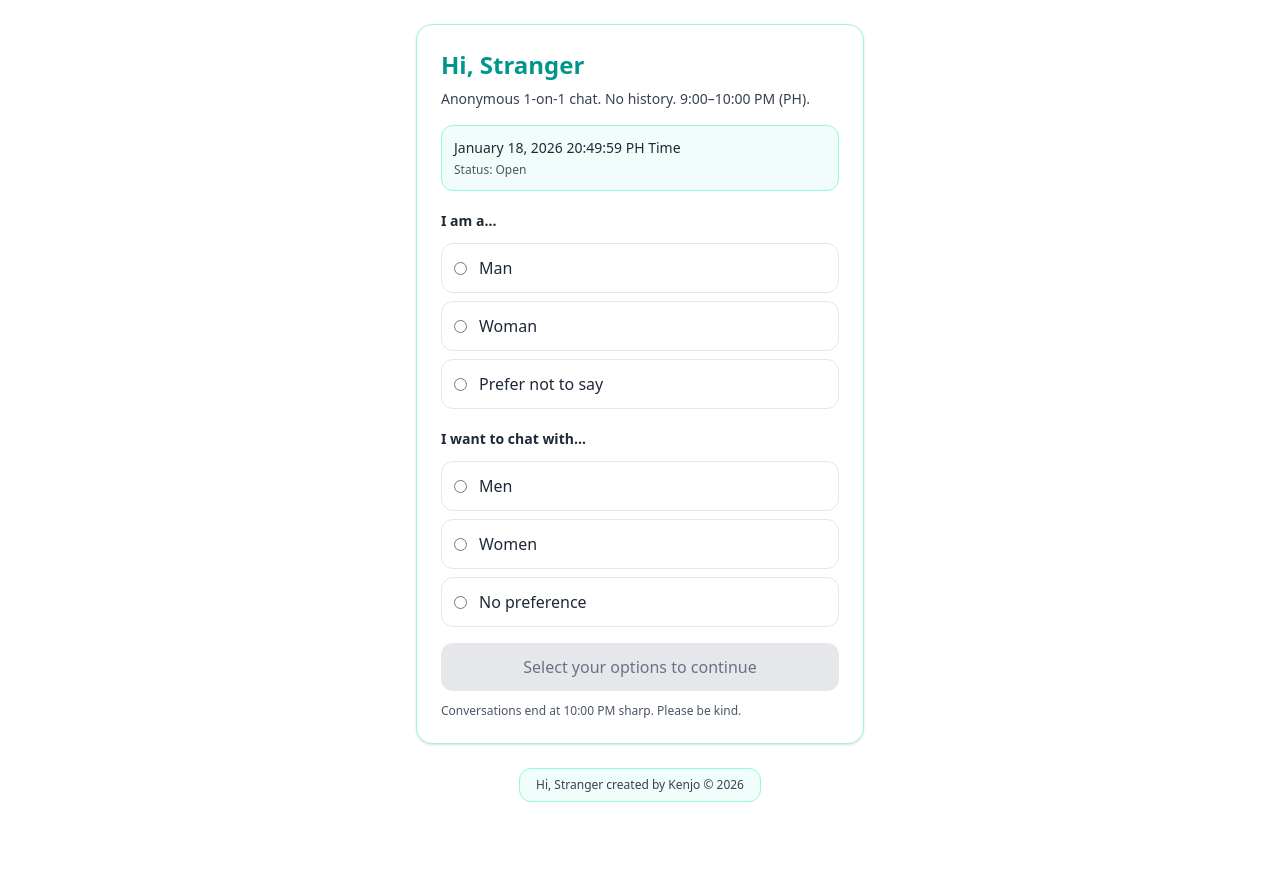
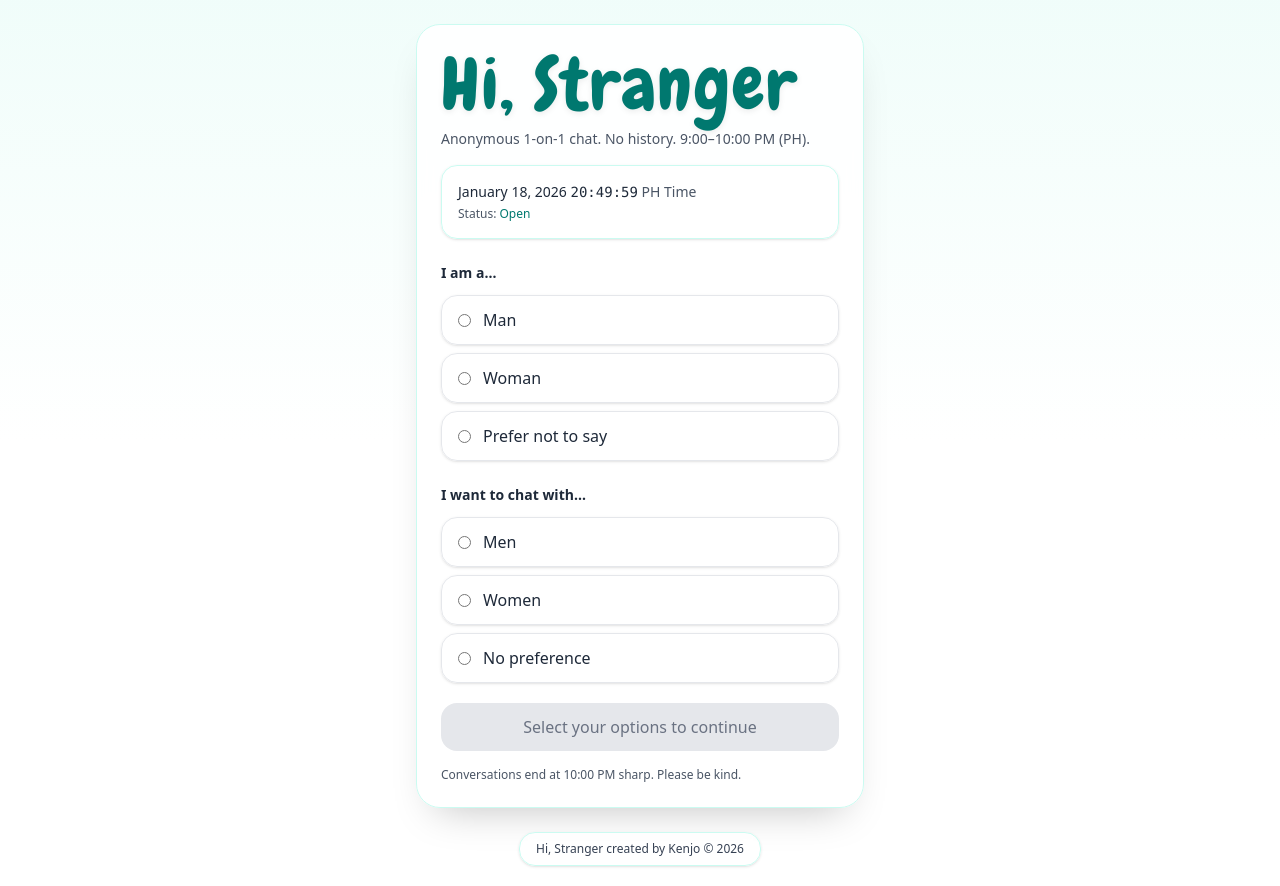
Before and after one commit to kenjoalforque-beep/hi-stranger-davao, a Next.js app: page / in a window 1280 px wide. Before the commit the page ends 818 px from the top, so only its background shows below. Built offline with nearby package versions, Linux system fonts and the light colour scheme.

Commit message:
Prep for deploy

```diff
--- a/app/layout.tsx
+++ b/app/layout.tsx
@@ -1,5 +1,13 @@
+import { Chewy } from "next/font/google";
+
 import type { Metadata } from "next";
 import "./globals.css";
+
+const chewy = Chewy({
+  subsets: ["latin"],
+  weight: "400",
+  variable: "--font-chewy",
+});
 
 export const metadata: Metadata = {
   title: "Hi, Stranger",
@@ -12,7 +20,7 @@ export default function RootLayout({
   children: React.ReactNode;
 }) {
   return (
-    <html lang="en">
+    <html lang="en" className={chewy.variable}>
       <body>{children}</body>
     </html>
   );
--- a/app/page.tsx
+++ b/app/page.tsx
@@ -47,9 +47,10 @@ export default function Page() {
   const [phTime, setPhTime] = useState("--:--:--");
   const [status, setStatus] = useState<Status>("open");
 
-
   const [iAm, setIAm] = useState<"man" | "woman" | "unspecified" | null>(null);
-  const [lookingFor, setLookingFor] = useState<"men" | "women" | "any" | null>(null);
+  const [lookingFor, setLookingFor] = useState<"men" | "women" | "any" | null>(
+    null
+  );
 
   const [joining, setJoining] = useState(false);
   const [joinError, setJoinError] = useState<string | null>(null);
@@ -81,7 +82,7 @@ export default function Page() {
 
     return () => {
       clearInterval(clock);
-    //  clearInterval(poll);
+      // clearInterval(poll);
     };
   }, []);
 
@@ -100,7 +101,6 @@ export default function Page() {
           return t;
         })();
 
-
       const res = await fetch("/api/join", {
         method: "POST",
         headers: { "Content-Type": "application/json" },
@@ -111,7 +111,6 @@ const res = await fetch("/api/join", {
           user_token, // ✅ ADD THIS
         }),
       });
-
 
       const data = await res.json().catch(() => null);
 
@@ -135,7 +134,6 @@ const res = await fetch("/api/join", {
       sessionStorage.setItem("lookingFor", String(lookingFor));
 
       window.location.href = `/wait?qid=${data.queue_id}`;
-
     } catch {
       setJoinError("Something blocked the request. Please try again.");
     } finally {
@@ -143,21 +141,45 @@ const res = await fetch("/api/join", {
     }
   }
 
+  const optionClass =
+    "flex items-center gap-3 rounded-2xl border border-gray-200 bg-white/70 backdrop-blur px-4 py-3 shadow-sm hover:shadow-md hover:border-teal-300 hover:bg-white transition";
+
   return (
-    <main className="min-h-screen bg-white flex flex-col">
+    <main className="min-h-screen bg-gradient-to-b from-teal-50 via-white to-white flex flex-col">
       {/* CENTER CONTENT */}
       <div className="flex-1 flex items-center justify-center p-6">
-        <div className="w-full max-w-md rounded-2xl border border-teal-200 bg-white p-6 shadow-sm">
-          <h1 className="text-2xl font-semibold text-teal-600">Hi, Stranger</h1>
+        <div className="w-full max-w-md rounded-3xl bg-white/90 backdrop-blur border border-teal-100 shadow-[0_20px_40px_-20px_rgba(0,0,0,0.25)] p-6">
+          {/* Logo / App name */}
+          <h1
+  className="font-normal text-teal-700 leading-none tracking-wide"
+  style={{
+    fontFamily: "var(--font-chewy)",
+    fontSize: "clamp(3rem, 9vw, 4.5rem)",
+    textShadow: "0 2px 6px rgba(0,0,0,0.08)",
+  }}
+>
+  Hi, Stranger
+</h1>
 
-          <p className="mt-2 text-sm text-gray-700">
+
+
+
+
+          <p className="mt-2 text-sm text-gray-600">
             Anonymous 1-on-1 chat. No history. 9:00–10:00 PM (PH).
           </p>
 
-          <div className="mt-4 rounded-xl border border-teal-200 bg-teal-50 p-3 text-sm text-gray-800">
-            {phDate} {phTime} PH Time
+          {/* Time / status card */}
+          <div className="mt-4 rounded-2xl border border-teal-100 bg-white/70 backdrop-blur p-4 shadow-sm">
+            <div className="text-sm text-gray-800">
+              <span className="font-medium">{phDate}</span>{" "}
+              <span className="font-mono">{phTime}</span>{" "}
+              <span className="text-gray-600">PH Time</span>
+            </div>
+
             <div className="mt-1 text-xs text-gray-600">
               Status:{" "}
+              <span className="font-medium text-teal-700">
                 {status === "open"
                   ? "Open"
                   : status === "entry_closed"
@@ -165,86 +187,95 @@ const res = await fetch("/api/join", {
                   : status === "matching_closed"
                   ? "Matching closed"
                   : "Closed"}
+              </span>
             </div>
           </div>
 
-          <p className="mt-5 text-sm font-semibold text-gray-800">I am a…</p>
+          {/* Selections */}
+          <p className="mt-6 text-sm font-semibold text-gray-800">I am a…</p>
 
           <div className="mt-3 space-y-2">
-            <label className="flex items-center gap-3 rounded-xl border border-gray-200 p-3 hover:bg-teal-50 transition">
+            <label className={optionClass}>
               <input
                 type="radio"
                 name="iam"
                 disabled={status !== "open" || joining}
                 onChange={() => setIAm("man")}
+                className="accent-teal-600"
               />
               <span className="text-gray-800">Man</span>
             </label>
 
-            <label className="flex items-center gap-3 rounded-xl border border-gray-200 p-3 hover:bg-teal-50 transition">
+            <label className={optionClass}>
               <input
                 type="radio"
                 name="iam"
                 disabled={status !== "open" || joining}
                 onChange={() => setIAm("woman")}
+                className="accent-teal-600"
               />
               <span className="text-gray-800">Woman</span>
             </label>
 
-            <label className="flex items-center gap-3 rounded-xl border border-gray-200 p-3 hover:bg-teal-50 transition">
+            <label className={optionClass}>
               <input
                 type="radio"
                 name="iam"
                 disabled={status !== "open" || joining}
                 onChange={() => setIAm("unspecified")}
+                className="accent-teal-600"
               />
               <span className="text-gray-800">Prefer not to say</span>
             </label>
           </div>
 
-          <p className="mt-5 text-sm font-semibold text-gray-800">
+          <p className="mt-6 text-sm font-semibold text-gray-800">
             I want to chat with…
           </p>
 
           <div className="mt-3 space-y-2">
-            <label className="flex items-center gap-3 rounded-xl border border-gray-200 p-3 hover:bg-teal-50 transition">
+            <label className={optionClass}>
               <input
                 type="radio"
                 name="lookingFor"
                 disabled={status !== "open" || joining}
                 onChange={() => setLookingFor("men")}
+                className="accent-teal-600"
               />
               <span className="text-gray-800">Men</span>
             </label>
 
-            <label className="flex items-center gap-3 rounded-xl border border-gray-200 p-3 hover:bg-teal-50 transition">
+            <label className={optionClass}>
               <input
                 type="radio"
                 name="lookingFor"
                 disabled={status !== "open" || joining}
                 onChange={() => setLookingFor("women")}
+                className="accent-teal-600"
               />
               <span className="text-gray-800">Women</span>
             </label>
 
-            <label className="flex items-center gap-3 rounded-xl border border-gray-200 p-3 hover:bg-teal-50 transition">
+            <label className={optionClass}>
               <input
                 type="radio"
                 name="lookingFor"
                 disabled={status !== "open" || joining}
                 onChange={() => setLookingFor("any")}
+                className="accent-teal-600"
               />
               <span className="text-gray-800">No preference</span>
             </label>
           </div>
 
+          {/* CTA */}
           <button
             disabled={!ready || joining}
             onClick={handleJoin}
             className={
               ready && !joining
-                ? "mt-4 w-full rounded-xl bg-teal-600 py-3 font-medium text-white hover:bg-teal-700 transition"
-                : "mt-4 w-full rounded-xl bg-gray-200 py-3 font-medium text-gray-500 cursor-not-allowed"
+                ? "mt-5 w-full rounded-2xl bg-gradient-to-br from-teal-500 to-teal-600 py-3 text-white font-medium shadow-md hover:shadow-lg active:scale-[0.98] transition"
+                : "mt-5 w-full rounded-2xl bg-gray-200 py-3 font-medium text-gray-500 cursor-not-allowed"
             }
           >
             {joining
@@ -260,21 +291,22 @@ const res = await fetch("/api/join", {
               : "Come back at 9:00 PM"}
           </button>
 
+          {/* Error */}
           {joinError ? (
-            <div className="mt-3 rounded-xl border border-red-200 bg-red-50 p-3 text-sm text-red-700">
+            <div className="mt-3 rounded-2xl border border-red-200 bg-red-50 p-3 text-sm text-red-700">
               {joinError}
             </div>
           ) : null}
 
-          <p className="mt-3 text-xs text-gray-600">
+          <p className="mt-4 text-xs text-gray-600">
             Conversations end at 10:00 PM sharp. Please be kind.
           </p>
         </div>
       </div>
 
       {/* TRUE FOOTER */}
-      <footer className="pb-4 flex justify-center">
-        <div className="rounded-xl border border-teal-200 bg-teal-50 px-4 py-2 text-xs text-gray-700">
+      <footer className="pb-5 flex justify-center">
+        <div className="rounded-2xl border border-teal-100 bg-white/70 backdrop-blur px-4 py-2 text-xs text-gray-700 shadow-sm">
           Hi, Stranger created by Kenjo © 2026
         </div>
       </footer>
--- a/app/room/[id]/page.tsx
+++ b/app/room/[id]/page.tsx
@@ -12,18 +12,14 @@ type ChatMsg = {
 };
 
 function uuid() {
-  // Prefer native UUID when available
   if (typeof crypto !== "undefined" && "randomUUID" in crypto) {
     // @ts-ignore
     return crypto.randomUUID();
   }
 
-  // RFC4122 v4 fallback using getRandomValues (still a REAL UUID)
   if (typeof crypto !== "undefined" && "getRandomValues" in crypto) {
     const bytes = new Uint8Array(16);
     crypto.getRandomValues(bytes);
-
-    // Set version (4) and variant (10)
     bytes[6] = (bytes[6] & 0x0f) | 0x40;
     bytes[8] = (bytes[8] & 0x3f) | 0x80;
 
@@ -44,7 +40,6 @@ function uuid() {
     );
   }
 
-  // Very old browsers only (shouldn't happen on modern phones)
   return "00000000-0000-4000-8000-000000000000";
 }
 
@@ -55,14 +50,12 @@ function getUserToken() {
   const isUuid = (v: any) =>
     typeof v === "string" && /^[0-9a-fA-F-]{36}$/.test(v);
 
-  // ✅ If token exists but is BAD (like "x_..."), regenerate it
   if (existing && isUuid(existing)) return existing;
 
   const t = uuid();
   sessionStorage.setItem(key, t);
   return t;
 }
-
 
 export default function RoomPage() {
   const params = useParams<{ id: string }>();
@@ -89,27 +82,57 @@ export default function RoomPage() {
   const otherTypingTimer = useRef<any>(null);
   const myTypingTimer = useRef<any>(null);
 
-  // Auto-scroll anchor
   const bottomRef = useRef<HTMLDivElement | null>(null);
+  const taRef = useRef<HTMLTextAreaElement | null>(null);
 
-  // textarea autosize (max 3 lines)
-  const taRef = useRef<HTMLTextAreaElement | null>(null);
+  // --- NEW: local message persistence (refresh-safe, cleared only on End Chat) ---
+  const storageKey = useMemo(() => (roomId ? `hs_chat_${roomId}` : ""), [roomId]);
+
+  // Restore on room load
+  useEffect(() => {
+    if (!roomId) return;
+    try {
+      const saved = sessionStorage.getItem(storageKey);
+      if (saved) {
+        const parsed = JSON.parse(saved);
+        if (Array.isArray(parsed)) setMessages(parsed as ChatMsg[]);
+      }
+    } catch {
+      // ignore corrupted cache
+    }
+    // eslint-disable-next-line react-hooks/exhaustive-deps
+  }, [roomId]);
+
+  // Save whenever messages change
+  useEffect(() => {
+    if (!roomId) return;
+    try {
+      sessionStorage.setItem(storageKey, JSON.stringify(messages));
+    } catch {
+      // ignore quota / private mode issues
+    }
+  }, [messages, roomId, storageKey]);
+
+  function clearLocalHistory() {
+    if (!roomId) return;
+    try {
+      sessionStorage.removeItem(storageKey);
+    } catch {}
+  }
+  // ---------------------------------------------------------------------------
 
   function autosizeTextarea() {
     const el = taRef.current;
     if (!el) return;
-
     el.style.height = "auto";
-    const maxPx = 96; // ~3 lines depending on padding/font
-    el.style.height = Math.min(el.scrollHeight, maxPx) + "px";
+    el.style.height = Math.min(el.scrollHeight, 96) + "px";
   }
 
-  // Auto-scroll when message count changes
   useEffect(() => {
     bottomRef.current?.scrollIntoView({ behavior: "smooth", block: "end" });
   }, [messages.length]);
 
-  // Realtime: messages + typing + end
+  // ====== REALTIME LOGIC (UNCHANGED) ======
   useEffect(() => {
     if (!roomId) return;
 
@@ -139,7 +162,6 @@ export default function RoomPage() {
       if (!p?.from || p.from === userToken) return;
 
       setOtherTyping(Boolean(p.typing));
-
       if (otherTypingTimer.current) clearTimeout(otherTypingTimer.current);
       if (p.typing) {
         otherTypingTimer.current = setTimeout(
@@ -149,7 +171,9 @@ export default function RoomPage() {
       }
     });
 
+    // Other user ended -> clear local history too (end is the only wipe trigger)
     ch.on("broadcast", { event: "end" }, () => {
+      clearLocalHistory();
       setEndedReason("other");
       setEnded(true);
     });
@@ -167,9 +191,10 @@ export default function RoomPage() {
       if (otherTypingTimer.current) clearTimeout(otherTypingTimer.current);
       if (myTypingTimer.current) clearTimeout(myTypingTimer.current);
     };
+    // eslint-disable-next-line react-hooks/exhaustive-deps
   }, [roomId, channelName, userToken]);
 
-  // DB watch: if ended_at is set, show ended screen
+  // DB watch: if ended_at is set, show ended screen (and clear local history)
   useEffect(() => {
     if (!roomId) return;
 
@@ -182,6 +207,7 @@ export default function RoomPage() {
           .maybeSingle();
 
         if (data?.ended_at) {
+          clearLocalHistory();
           setEndedReason("system");
           setEnded(true);
         }
@@ -189,6 +215,7 @@ export default function RoomPage() {
     }, 2000);
 
     return () => clearInterval(interval);
+    // eslint-disable-next-line react-hooks/exhaustive-deps
   }, [roomId]);
 
   // Load tonight's remaining self-end limit
@@ -271,7 +298,6 @@ export default function RoomPage() {
 
       const data = await res.json().catch(() => null);
 
-    // ✅ Show the real reason on screen (for debugging)
       if (!res.ok || !data?.ok) {
         const apiErr =
           data?.error || data?.message || data?.details || "unknown_error";
@@ -298,7 +324,9 @@ export default function RoomPage() {
       const left = Math.max(0, 2 - count);
       setEndsLeft(left);
 
-    // Notify other user immediately
+      // ✅ Clear local history ONLY when chat ends
+      clearLocalHistory();
+
       const ch = chRef.current;
       if (ch) {
         await ch.send({
@@ -317,8 +345,7 @@ export default function RoomPage() {
     }
   }
 
-
-  // End screen
+  // ====== END SCREEN (UI ONLY) ======
   if (ended) {
     const subtitle =
       endedReason === "you"
@@ -328,92 +355,81 @@ export default function RoomPage() {
         : "This chat has ended.";
 
     return (
-      <main className="h-[100dvh] bg-white flex flex-col">
-        <div className="flex-1 flex items-center justify-center p-3">
-          <div className="w-full max-w-md rounded-2xl border border-teal-200 bg-white shadow-sm overflow-hidden p-6">
-            <h1 className="text-2xl font-semibold text-teal-700">
-              Your chat has ended.
+      <main className="min-h-screen bg-gradient-to-b from-teal-50 via-white to-white flex flex-col">
+        <div className="flex-1 flex items-center justify-center p-4">
+          <div className="w-full max-w-md rounded-3xl bg-white/90 backdrop-blur border border-teal-100 shadow-[0_20px_40px_-20px_rgba(0,0,0,0.25)] p-6">
+            <h1
+              className="text-3xl sm:text-4xl text-teal-700 tracking-wide"
+              style={{ fontFamily: "var(--font-chewy)" }}
+            >
+              Hi, Stranger
             </h1>
-            <p className="mt-2 text-sm text-gray-700">{subtitle}</p>
 
-            <div className="mt-4 rounded-xl border border-teal-200 bg-teal-50 p-3 text-sm text-gray-800 flex items-center gap-2">
-              <span className="text-teal-500 text-lg">♥</span>
-              <span>Thank you for being here tonight.</span>
-            </div>
-
-            <div className="mt-3 text-xs text-gray-600">
-              End chat limit left: <b>{endsLeft}</b>
-            </div>
+            <p className="mt-3 text-gray-700">{subtitle}</p>
 
             <button
-              className="mt-4 w-full rounded-xl bg-teal-600 py-3 font-medium text-white hover:bg-teal-700 transition"
+              className="mt-6 w-full rounded-2xl bg-gradient-to-br from-teal-500 to-teal-600 py-3 text-white font-medium shadow-md hover:shadow-lg active:scale-[0.98] transition"
               onClick={() => (window.location.href = "/")}
             >
               Back to main page
             </button>
           </div>
         </div>
-
-        <footer className="pb-4 flex justify-center">
-          <div className="rounded-xl border border-teal-200 bg-teal-50 px-4 py-2 text-xs text-gray-700">
-            Hi, Stranger created by Kenjo © 2026
-          </div>
-        </footer>
       </main>
     );
   }
 
-  // Normal chat screen (STABLE)
+  // ====== CHAT SCREEN ======
   return (
-    <main className="h-[100dvh] bg-white flex flex-col">
+    <main className="min-h-screen bg-gradient-to-b from-teal-50 via-white to-white flex flex-col">
       <div className="flex-1 flex items-center justify-center p-3">
-        <div className="w-full max-w-md h-[100dvh] sm:h-auto sm:max-h-[720px] rounded-2xl border border-teal-200 bg-white shadow-sm overflow-hidden flex flex-col">
-
-          {/* Header (compact left/right) */}
-          <div className="px-4 py-3 border-b border-teal-100 bg-teal-50">
-            <div className="flex items-start justify-between gap-3">
-              <div className="min-w-0">
-                <div className="text-lg font-semibold text-teal-700 leading-tight">
+        <div className="w-full max-w-md h-[100dvh] sm:h-auto sm:max-h-[720px] rounded-3xl bg-white/90 backdrop-blur border border-teal-100 shadow-[0_20px_40px_-20px_rgba(0,0,0,0.25)] overflow-hidden flex flex-col">
+          {/* HEADER */}
+          <div className="px-4 py-3 bg-gradient-to-r from-teal-50 to-teal-100/50 border-b border-teal-100">
+            <div className="flex justify-between items-start">
+              <div>
+                <h1
+                  className="text-2xl sm:text-3xl text-teal-700 tracking-wide"
+                  style={{ fontFamily: "var(--font-chewy)" }}
+                >
                   Hi, Stranger
-                </div>
-                <div className="mt-0.5 text-xs text-gray-600 leading-tight">
+                </h1>
+                <div className="text-xs text-gray-600">
                   {connected ? "Connected" : "Connecting…"}
                 </div>
               </div>
 
-              <div className="flex flex-col items-end gap-1 shrink-0">
+              <div className="text-right">
                 <button
                   onClick={endChat}
                   disabled={ending}
                   className={
                     ending
                       ? "text-xs rounded-xl px-3 py-2 bg-gray-200 text-gray-500 cursor-not-allowed"
-                      : "text-xs rounded-xl px-3 py-2 bg-white border border-teal-200 text-teal-700 hover:bg-teal-100 transition"
+                      : "text-xs rounded-xl px-3 py-2 bg-white/70 border border-teal-200 text-teal-700 hover:bg-white transition"
                   }
                 >
                   {ending ? "Ending…" : "End chat"}
                 </button>
-
-                <div className="text-[11px] text-gray-600 leading-tight">
-                  End chat limit: <b>{endsLeft}</b>
+                <div className="text-[11px] text-gray-600 mt-1">
+                  End limit: <b>{endsLeft}</b>
                 </div>
               </div>
             </div>
 
-            {limitMsg ? (
+            {limitMsg && (
               <div className="mt-2 text-xs text-red-600">{limitMsg}</div>
-            ) : null}
+            )}
           </div>
 
-          {/* Messages scroll area */}
-          <div className="p-4 flex-1 overflow-y-auto bg-white">
+          {/* MESSAGES */}
+          <div className="flex-1 p-4 overflow-y-auto bg-white/70">
             {messages.length === 0 ? (
               <div className="text-sm text-gray-600">
                 Say hi 👋 (No history — messages disappear on refresh.)
               </div>
             ) : (
-              <div className="space-y-3">
-                {messages.map((m) => {
+              messages.map((m) => {
                 const mine = m.from === userToken;
                 return (
                   <div
@@ -423,28 +439,30 @@ export default function RoomPage() {
                     <div
                       className={
                         mine
-                            ? "max-w-[80%] rounded-2xl bg-teal-600 text-white px-4 py-2 text-sm whitespace-pre-wrap break-words"
-                            : "max-w-[80%] rounded-2xl bg-gray-100 text-gray-800 px-4 py-2 text-sm whitespace-pre-wrap break-words"
+                          ? "max-w-[82%] rounded-3xl bg-gradient-to-br from-teal-500 to-teal-600 text-white px-4 py-2 text-sm shadow-[0_10px_24px_-14px_rgba(13,148,136,0.9)] whitespace-pre-wrap break-words"
+                          : "max-w-[82%] rounded-3xl bg-white text-gray-800 px-4 py-2 text-sm border border-gray-200 shadow-sm whitespace-pre-wrap break-words"
                       }
                     >
                       {m.text}
                     </div>
                   </div>
                 );
-                })}
-              </div>
+              })
             )}
 
             {otherTyping ? (
-              <div className="mt-3 text-xs text-gray-600">Stranger is typing…</div>
+              <div className="mt-3 text-xs text-gray-600">
+                Stranger is typing…
+              </div>
             ) : null}
 
             <div ref={bottomRef} />
           </div>
 
-          {/* Composer */}
-          <div className="p-4 border-t border-teal-100 bg-white pb-[calc(env(safe-area-inset-bottom)+16px)]">
+          {/* COMPOSER */}
+          <div className="p-4 border-t border-teal-100 bg-white/90">
             <div className="flex gap-2 items-end">
+              <div className="flex-1 rounded-2xl bg-gray-50 border border-gray-200 px-3 py-2">
                 <textarea
                   ref={taRef}
                   value={text}
@@ -457,33 +475,24 @@ export default function RoomPage() {
                   }}
                   rows={1}
                   placeholder="Type a message…"
-                className="flex-1 resize-none overflow-y-auto rounded-xl border border-gray-200 px-3 py-2 text-[16px] sm:text-sm outline-none focus:border-teal-300"
+                  className="w-full bg-transparent resize-none text-[16px] outline-none"
                 />
+              </div>
               <button
                 onClick={sendMessage}
-                disabled={!connected || text.trim().length === 0}
+                disabled={!connected || !text.trim()}
                 className={
-                  connected && text.trim().length > 0
-                    ? "rounded-xl bg-teal-600 px-4 py-2 text-sm font-medium text-white hover:bg-teal-700 transition"
-                    : "rounded-xl bg-gray-200 px-4 py-2 text-sm font-medium text-gray-500 cursor-not-allowed"
+                  connected && text.trim()
+                    ? "rounded-2xl bg-gradient-to-br from-teal-500 to-teal-600 px-4 py-2 text-white text-sm font-medium shadow-md hover:shadow-lg active:scale-[0.98] transition"
+                    : "rounded-2xl bg-gray-200 px-4 py-2 text-gray-500 text-sm font-medium cursor-not-allowed"
                 }
               >
                 Send
               </button>
             </div>
-
-            <div className="mt-2 text-xs text-gray-600">
-              No photos. No GIFs. Be kind.
           </div>
         </div>
       </div>
-      </div>
-
-      <footer className="pb-4 flex justify-center">
-        <div className="rounded-xl border border-teal-200 bg-teal-50 px-4 py-2 text-xs text-gray-700">
-          Hi, Stranger created by Kenjo © 2026
-        </div>
-      </footer>
     </main>
   );
 }
```
Also changed, not shown: app/api/ping/route.ts (added, +9 -0 lines). Lines whose indentation alone changed are shown as unchanged.
